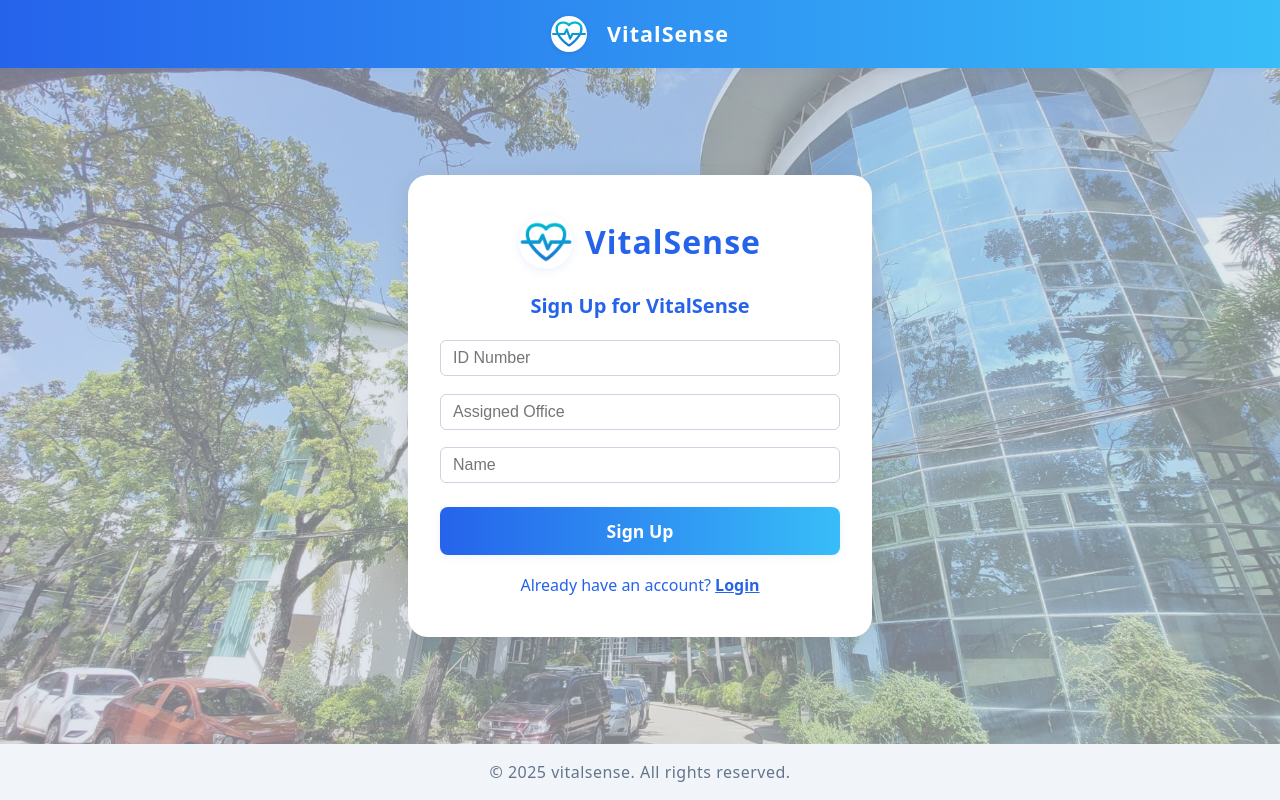
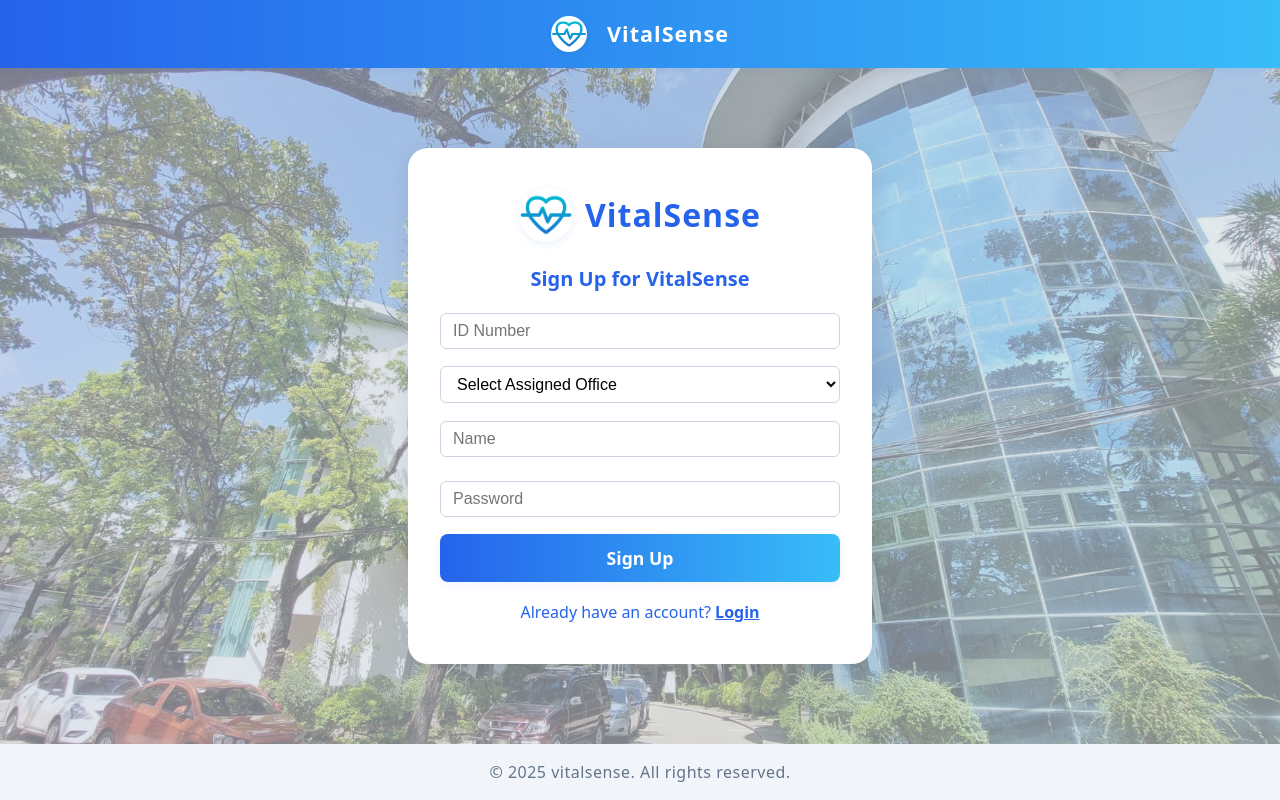
Before and after one commit to maarbs23/Thesis2, a React (Vite) app: page / in a window 1280 px wide. Both pictures are taken after a click on the button "Sign up". Built offline with nearby package versions, Linux system fonts and the light colour scheme.

Commit message:
first commit

```diff
--- a/src/Signup.jsx
+++ b/src/Signup.jsx
@@ -5,12 +5,13 @@ function Signup({ onBackToLogin }) {
   const [idNumber, setIdNumber] = useState('')
   const [assignedOffice, setAssignedOffice] = useState('')
   const [name, setName] = useState('')
+  const [password, setPassword] = useState('')
   const [error, setError] = useState('')
   const [success, setSuccess] = useState(false)
 
   const handleSubmit = (e) => {
     e.preventDefault()
-    if (!idNumber || !assignedOffice || !name) {
+    if (!idNumber || !assignedOffice || !name || !password) {
       setError('Please fill in all fields.')
       setSuccess(false)
       return
@@ -20,6 +21,7 @@ function Signup({ onBackToLogin }) {
     setIdNumber('')
     setAssignedOffice('')
     setName('')
+    setPassword('')
   }
 
   return (
@@ -117,12 +119,38 @@ function Signup({ onBackToLogin }) {
         />
       </div>
       <div style={{ marginBottom: '1.1rem', width: '100%' }}>
-        <input
-          type="text"
+        <select
           value={assignedOffice}
           onChange={e => setAssignedOffice(e.target.value)}
           required
-          placeholder="Assigned Office"
+          style={{
+            width: '100%',
+            padding: '0.5rem 0.75rem',
+            borderRadius: 6,
+            border: '1px solid #cbd5e1',
+            fontSize: '1rem',
+            outline: 'none',
+            transition: 'border 0.2s',
+            boxSizing: 'border-box',
+            backgroundColor: '#fff',
+            cursor: 'pointer'
+          }}
+          onFocus={e => e.target.style.border = '1.5px solid #2563eb'}
+          onBlur={e => e.target.style.border = '1px solid #cbd5e1'}
+        >
+          <option value="">Select Assigned Office</option>
+          <option value="University Clinic">University Clinic</option>
+          <option value="Office of Guidance">Office of Guidance</option>
+          <option value="Counseling Services">Counseling Services</option>
+        </select>
+      </div>
+      <div style={{ marginBottom: '1.5rem', width: '100%' }}>
+        <input
+          type="text"
+          value={name}
+          onChange={e => setName(e.target.value)}
+          required
+          placeholder="Name"
           style={{
             width: '100%',
             padding: '0.5rem 0.75rem',
@@ -137,13 +165,13 @@ function Signup({ onBackToLogin }) {
           onBlur={e => e.target.style.border = '1px solid #cbd5e1'}
         />
       </div>
-      <div style={{ marginBottom: '1.5rem', width: '100%' }}>
+      <div style={{ marginBottom: '1.1rem', width: '100%' }}>
         <input
-          type="text"
-          value={name}
-          onChange={e => setName(e.target.value)}
+          type="password"
+          value={password}
+          onChange={e => setPassword(e.target.value)}
           required
-          placeholder="Name"
+          placeholder="Password"
           style={{
             width: '100%',
             padding: '0.5rem 0.75rem',
```
